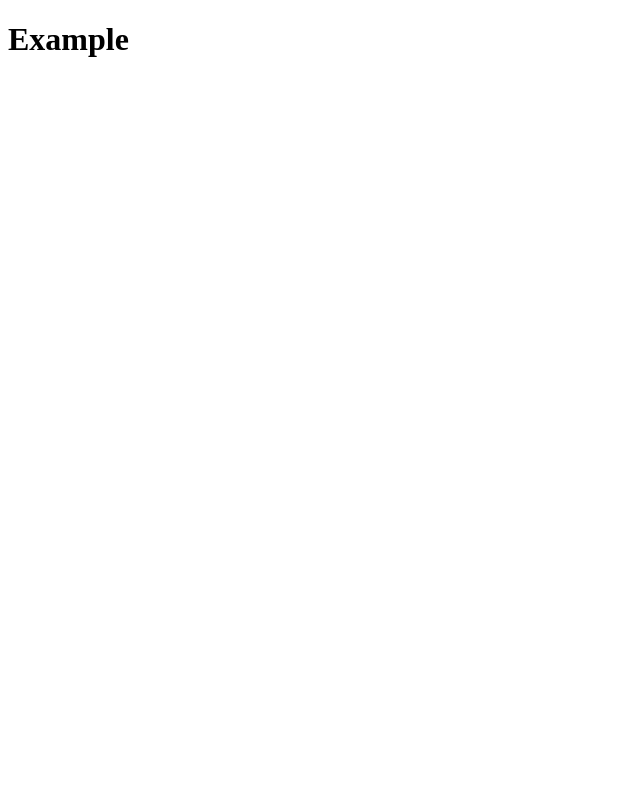
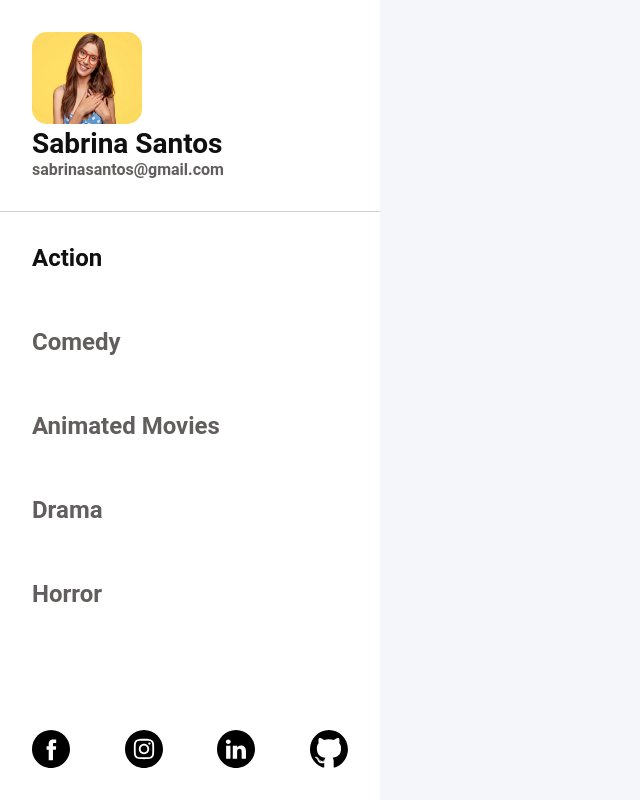
Before and after one commit to hiagopsilva/movies-clone-ui, a React (Create React App) app: page / in a window 1280 px wide. Shown: the whole page, without its empty margins (0-640 px from the left). Built offline with nearby package versions, Linux system fonts and the light colour scheme.

Commit message:
add ThemeProvider

```diff
--- a/src/App.tsx
+++ b/src/App.tsx
@@ -1,10 +1,18 @@
 import React from 'react';
+import { ThemeProvider } from 'styled-components';
+import light from './styles/themes/light';
+
+import GlobalStyles from './styles/global';
+import Main from './components/Main';
 
 function App() {
   return (
-    <div className="App">
-      <h1>Example</h1>
-    </div>
+    <ThemeProvider theme={light}>
+      <div className="App">
+        <GlobalStyles />
+        <Main />
+      </div>
+    </ThemeProvider>
   );
 }
 
```
